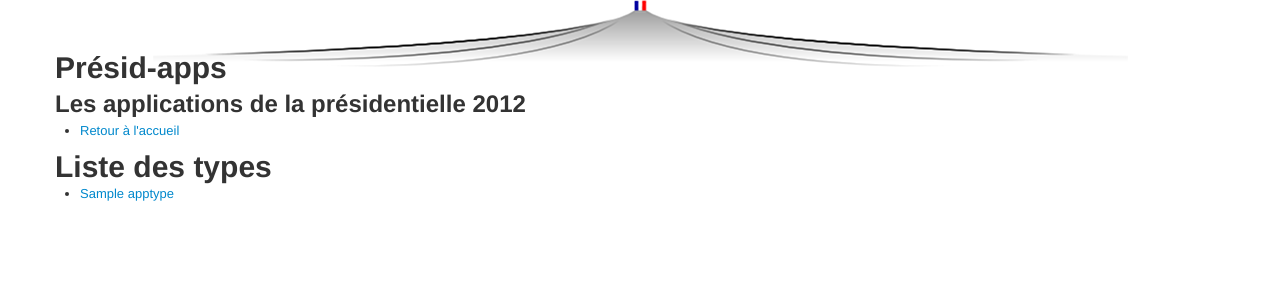
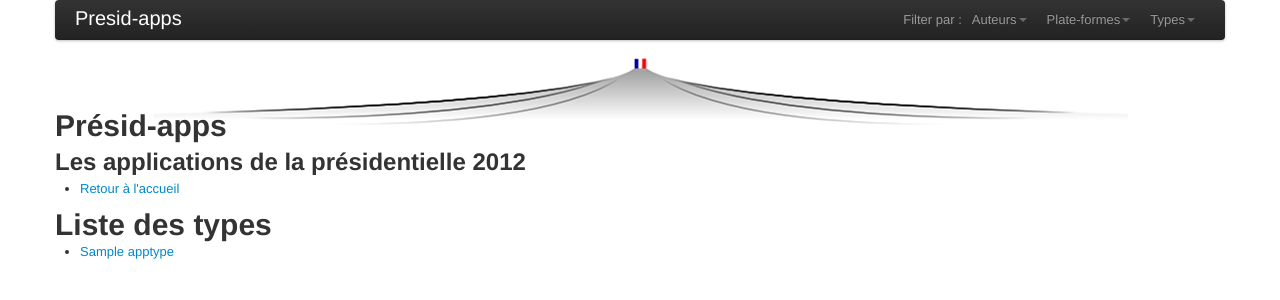
Before and after one commit to twidi/fpe2aa, a Django app: page /types/ in a window 1280 px wide. Shown: the top 300 px of the page. Run offline with Django 3.2, Linux system fonts and the light colour scheme; tables that the repository leaves empty hold one stand-in row (values such as "Sample post"); some libraries are stand-ins or nearby versions.

Commit message:
Transform filter bar in a real navbar

```diff
--- a/source/fpe2aa/templates/fpe2aa/application_list.html
+++ b/source/fpe2aa/templates/fpe2aa/application_list.html
@@ -7,8 +7,6 @@
 </ul>
 <h1>Liste des applications</h1>
 
-{% include "fpe2aa/includes/filter-bar.html" %}
-
 <ul class="unstyled app-list">
     {% for application in object_list %}
         <li class="span3">
--- a/source/fpe2aa/templates/fpe2aa/apptype_detail.html
+++ b/source/fpe2aa/templates/fpe2aa/apptype_detail.html
@@ -8,8 +8,6 @@
 
 <h1>Applications de type "{{ object }}"</h1>
 
-{% include "fpe2aa/includes/filter-bar.html" %}
-
 <ul class="unstyled app-list">
     {% for application in object.application_set.all %}
         <li class="span3">
--- a/source/fpe2aa/templates/fpe2aa/author_detail.html
+++ b/source/fpe2aa/templates/fpe2aa/author_detail.html
@@ -8,8 +8,6 @@
 
 <h1>Applications de "{{ object }}" <img src="{{ author.logo.url }}" /></h1>
 
-{% include "fpe2aa/includes/filter-bar.html" %}
-
 <ul class="unstyled app-list">
     {% for application in object.application_set.all %}
         <li class="span3">
--- a/source/fpe2aa/templates/fpe2aa/includes/filter-bar.html
+++ b/source/fpe2aa/templates/fpe2aa/includes/filter-bar.html
@@ -1,30 +1,26 @@
-<nav class="btn-toolbar">
-    Filtrer par :
-
-    <div class="btn-group">
-        <button class="btn dropdown-toggle" data-toggle="dropdown">Auteur <span class="caret"></span></button>
+<li class="dropdown">
+    <a class="dropdown-toggle" data-toggle="dropdown" href="#">Auteurs<b class="caret"></b></a>
     <ul class="dropdown-menu">
         {% for author in authors %}
             <li><a href="{% url author_detail slug=author.slug %}">{{ author }}</a></li>
         {% endfor %}
     </ul>
-    </div>
+</li>
 
-    <div class="btn-group">
-        <button class="btn dropdown-toggle" data-toggle="dropdown">Plate-forme <span class="caret"></span></button>
+<li class="dropdown">
+    <a class="dropdown-toggle" data-toggle="dropdown" href="#">Plate-formes<b class="caret"></b></a>
     <ul class="dropdown-menu">
         {% for platform in platforms %}
             <li><a href="{% url platform_detail slug=platform.slug %}">{{ platform }}</a></li>
         {% endfor %}
     </ul>
-    </div>
+</li>
 
-    <div class="btn-group">
-        <button class="btn dropdown-toggle" data-toggle="dropdown">Type <span class="caret"></span></button>
+<li class="dropdown">
+    <a class="dropdown-toggle" data-toggle="dropdown" href="#">Types<b class="caret"></b></a>
     <ul class="dropdown-menu">
         {% for type in types %}
             <li><a href="{% url type_detail slug=type.slug %}">{{ type }}</a></li>
         {% endfor %}
     </ul>
-    </div>
-</nav>
+</li>
--- a/source/fpe2aa/templates/fpe2aa/platform_detail.html
+++ b/source/fpe2aa/templates/fpe2aa/platform_detail.html
@@ -8,8 +8,6 @@
 
 <h1>Applications de la plate-forme "{{ object }}"</h1>
 
-{% include "fpe2aa/includes/filter-bar.html" %}
-
 <ul class="unstyled app-list">
     {% for application in object.application_set.all %}
         <li class="span3">
--- a/source/project/static/css/app.css
+++ b/source/project/static/css/app.css
@@ -30,6 +30,20 @@
 html {
   overflow-y: scroll;
 }
+/* Tweak twitter-bootstrap navbar */
+.navbar .nav-collapse.in {
+  height: auto !important;
+}
+.navbar .dropdown .dropdown-menu {
+  display: none;
+}
+.navbar .dropdown.open .dropdown-menu {
+  display: block;
+}
+.navbar .navbar-text {
+  line-height: 39px;
+}
+/* End of tweak */
 .container > header {
   background: url("../img/header.png") no-repeat 50% 0 transparent;
   padding-top: 50px;
--- a/source/project/static/css/app.min.css
+++ b/source/project/static/css/app.min.css
@@ -3,6 +3,10 @@
 .hide-text{overflow:hidden;text-indent:100%;white-space:nowrap;}
 .input-block-level{display:block;width:100%;min-height:28px;-webkit-box-sizing:border-box;-moz-box-sizing:border-box;-ms-box-sizing:border-box;box-sizing:border-box;}
 html{overflow-y:scroll;}
+.navbar .nav-collapse.in{height:auto !important;}
+.navbar .dropdown .dropdown-menu{display:none;}
+.navbar .dropdown.open .dropdown-menu{display:block;}
+.navbar .navbar-text{line-height:39px;}
 .container>header{background:url("../img/header.png") no-repeat 50% 0 transparent;padding-top:50px;}
 figure{margin:0;}figure a{display:block;}
 figure img{max-width:100%;}
--- a/source/project/static/css/less/app.less
+++ b/source/project/static/css/less/app.less
@@ -4,6 +4,21 @@
 html {
     overflow-y: scroll;
 }
+
+/* Tweak twitter-bootstrap navbar */
+.navbar .nav-collapse.in {
+    height: auto !important;
+}
+.navbar .dropdown .dropdown-menu {
+    display: none;
+}
+.navbar .dropdown.open .dropdown-menu {
+    display: block;
+}
+.navbar .navbar-text {
+    line-height: 39px;
+}
+/* End of tweak */
 
 .container > header {
     background: url("../img/header.png") no-repeat 50% 0 transparent;
--- a/source/project/static/js/plugins.js
+++ b/source/project/static/js/plugins.js
@@ -310,4 +310,141 @@ window.log = function f(){ log.history = log.history || []; log.history.push(arg
     $('body').on('click.dropdown.data-api', toggle, Dropdown.prototype.toggle)
   })
 
+}( window.jQuery );/* =============================================================
+ * bootstrap-collapse.js v2.0.2
+ * http://twitter.github.com/bootstrap/javascript.html#collapse
+ * =============================================================
+ * Copyright 2012 Twitter, Inc.
+ *
+ * Licensed under the Apache License, Version 2.0 (the "License");
+ * you may not use this file except in compliance with the License.
+ * You may obtain a copy of the License at
+ *
+ * http://www.apache.org/licenses/LICENSE-2.0
+ *
+ * Unless required by applicable law or agreed to in writing, software
+ * distributed under the License is distributed on an "AS IS" BASIS,
+ * WITHOUT WARRANTIES OR CONDITIONS OF ANY KIND, either express or implied.
+ * See the License for the specific language governing permissions and
+ * limitations under the License.
+ * ============================================================ */
+
+!function( $ ){
+
+  "use strict"
+
+  var Collapse = function ( element, options ) {
+  	this.$element = $(element)
+    this.options = $.extend({}, $.fn.collapse.defaults, options)
+
+    if (this.options["parent"]) {
+      this.$parent = $(this.options["parent"])
+    }
+
+    this.options.toggle && this.toggle()
+  }
+
+  Collapse.prototype = {
+
+    constructor: Collapse
+
+  , dimension: function () {
+      var hasWidth = this.$element.hasClass('width')
+      return hasWidth ? 'width' : 'height'
+    }
+
+  , show: function () {
+      var dimension = this.dimension()
+        , scroll = $.camelCase(['scroll', dimension].join('-'))
+        , actives = this.$parent && this.$parent.find('.in')
+        , hasData
+
+      if (actives && actives.length) {
+        hasData = actives.data('collapse')
+        actives.collapse('hide')
+        hasData || actives.data('collapse', null)
+      }
+
+      this.$element[dimension](0)
+      this.transition('addClass', 'show', 'shown')
+      this.$element[dimension](this.$element[0][scroll])
+
+    }
+
+  , hide: function () {
+      var dimension = this.dimension()
+      this.reset(this.$element[dimension]())
+      this.transition('removeClass', 'hide', 'hidden')
+      this.$element[dimension](0)
+    }
+
+  , reset: function ( size ) {
+      var dimension = this.dimension()
+
+      this.$element
+        .removeClass('collapse')
+        [dimension](size || 'auto')
+        [0].offsetWidth
+
+      this.$element[size ? 'addClass' : 'removeClass']('collapse')
+
+      return this
+    }
+
+  , transition: function ( method, startEvent, completeEvent ) {
+      var that = this
+        , complete = function () {
+            if (startEvent == 'show') that.reset()
+            that.$element.trigger(completeEvent)
+          }
+
+      this.$element
+        .trigger(startEvent)
+        [method]('in')
+
+      $.support.transition && this.$element.hasClass('collapse') ?
+        this.$element.one($.support.transition.end, complete) :
+        complete()
+  	}
+
+  , toggle: function () {
+      this[this.$element.hasClass('in') ? 'hide' : 'show']()
+  	}
+
+  }
+
+  /* COLLAPSIBLE PLUGIN DEFINITION
+  * ============================== */
+
+  $.fn.collapse = function ( option ) {
+    return this.each(function () {
+      var $this = $(this)
+        , data = $this.data('collapse')
+        , options = typeof option == 'object' && option
+      if (!data) $this.data('collapse', (data = new Collapse(this, options)))
+      if (typeof option == 'string') data[option]()
+    })
+  }
+
+  $.fn.collapse.defaults = {
+    toggle: true
+  }
+
+  $.fn.collapse.Constructor = Collapse
+
+
+ /* COLLAPSIBLE DATA-API
+  * ==================== */
+
+  $(function () {
+    $('body').on('click.collapse.data-api', '[data-toggle=collapse]', function ( e ) {
+      var $this = $(this), href
+        , target = $this.attr('data-target')
+          || e.preventDefault()
+          || (href = $this.attr('href')) && href.replace(/.*(?=#[^\s]+$)/, '') //strip for ie7
+        , option = $(target).data('collapse') ? 'toggle' : $this.data()
+      $(target).collapse(option)
+    })
+  })
+
 }( window.jQuery );
--- a/source/project/templates/base.html
+++ b/source/project/templates/base.html
@@ -34,6 +34,24 @@
        chromium.org/developers/how-tos/chrome-frame-getting-started -->
   <!--[if lt IE 7]><p class=chromeframe>Your browser is <em>ancient!</em> <a href="http://browsehappy.com/">Upgrade to a different browser</a> or <a href="http://www.google.com/chromeframe/?redirect=true">install Google Chrome Frame</a> to experience this site.</p><![endif]-->
   <div class="container">
+  <nav class="navbar">
+    <div class="navbar-inner">
+      <div class="container">
+        <a class="btn btn-navbar" data-toggle="collapse" data-target=".nav-collapse">
+            <span class="icon-bar"></span>
+            <span class="icon-bar"></span>
+            <span class="icon-bar"></span>
+        </a>
+        <a class="brand" href="/">Presid-apps</a>
+        <div class="nav-collapse">
+            <ul class="nav pull-right">
+                <li><p class="navbar-text">Filter par : </p></li>
+                {% include "fpe2aa/includes/filter-bar.html" %}
+            </ul>
+        </div>
+      </div>
+    </div>
+  </nav>
   <header>
     <h1>Présid-apps</h1>
     <h2>Les applications de la présidentielle 2012</h2>
```
Lines whose indentation alone changed are shown as unchanged.
